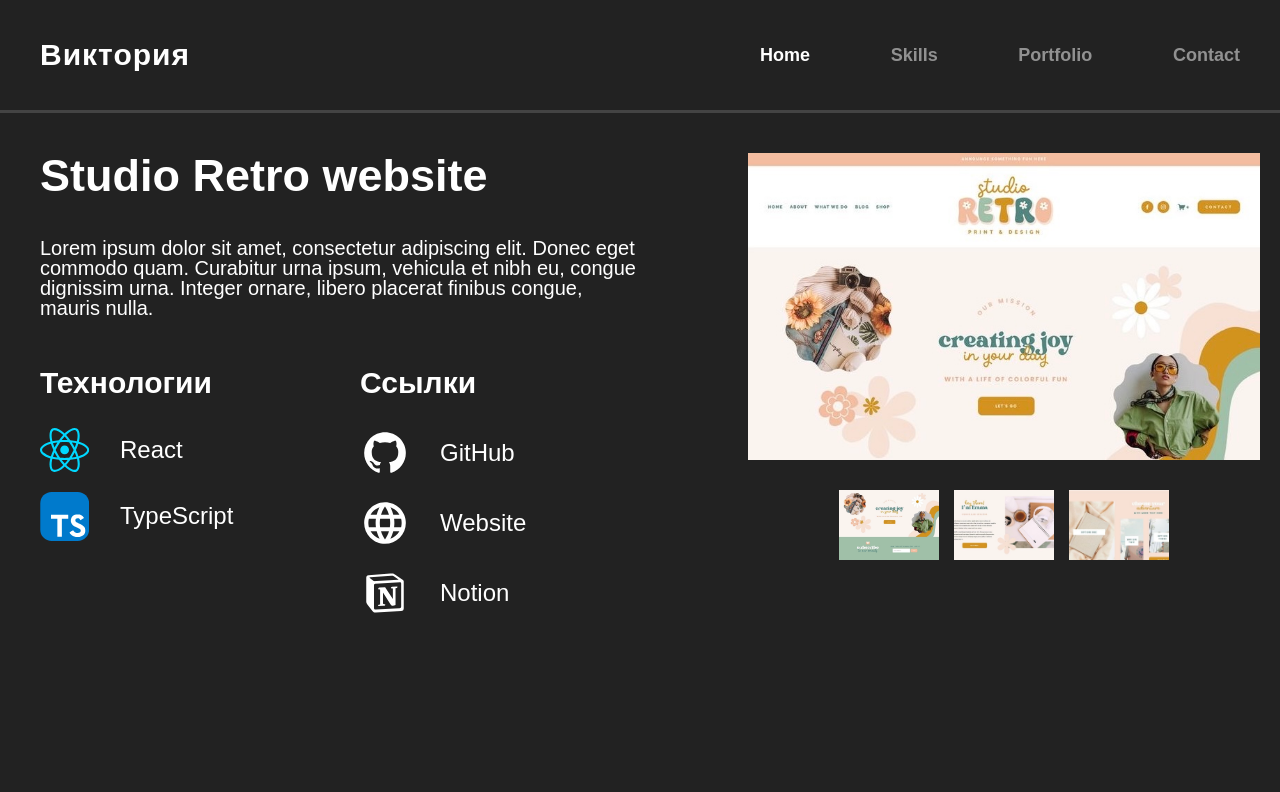
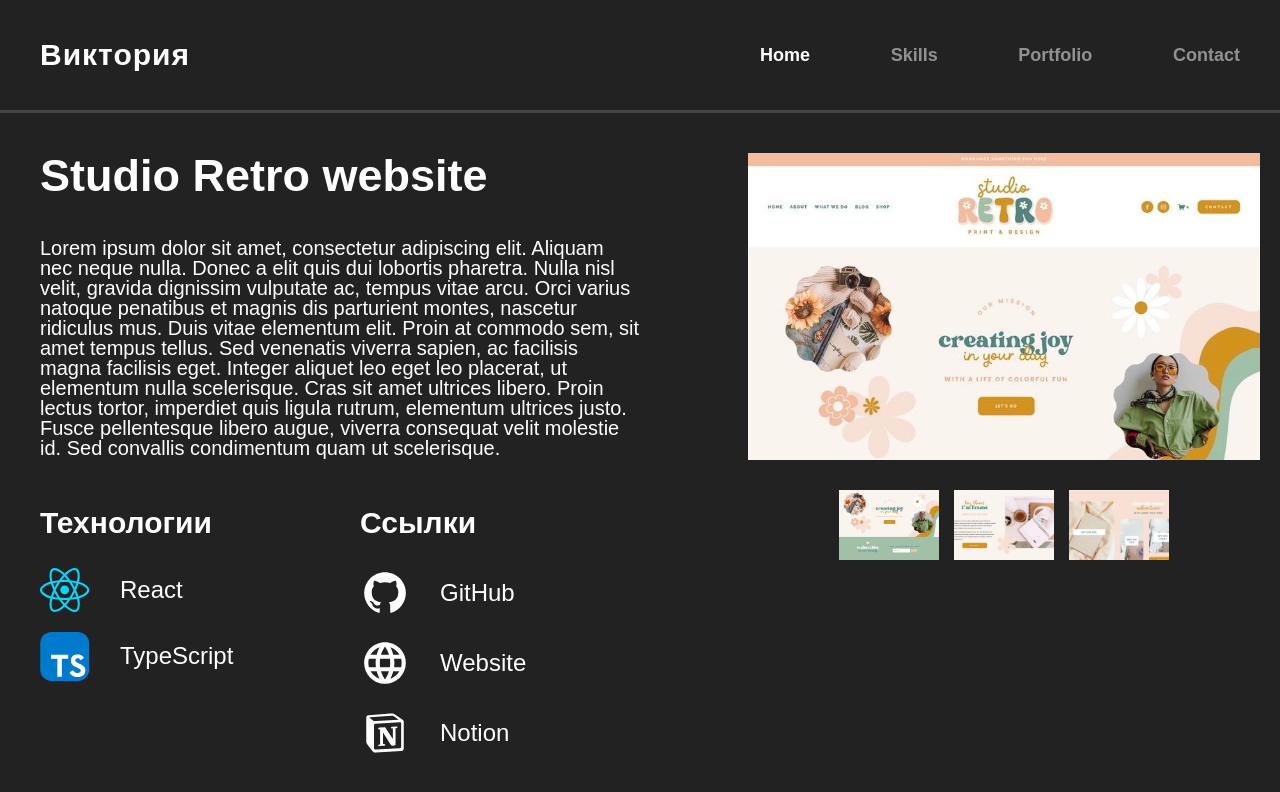
Before and after one commit to huhhell/portfolio, a React (Vite) app: page /project in a window 1280 px wide. Shown: the top 792 px of the page. Built offline with nearby package versions, Linux system fonts and the light colour scheme.

Commit message:
change structure of project, add long description to it to display it at the project page

```diff
--- a/src/assets/components/ProjectInfo/ProjectInfo.tsx
+++ b/src/assets/components/ProjectInfo/ProjectInfo.tsx
@@ -10,7 +10,7 @@ export default function ProjectInfo({project}: Props) {
 
     return <Info>
         <Title>{project.name}</Title>
-        <Text>{project.description}</Text>
+        <Text>{project.descriptionLong}</Text>
         <LinksContainer>
             <ProjectLinks tech={project.tech} links={project.links} />
         </LinksContainer>
--- a/src/assets/components/ProjectsList/ProjectsList.tsx
+++ b/src/assets/components/ProjectsList/ProjectsList.tsx
@@ -10,7 +10,7 @@ export default function ProjectsList({projects}: Props) {
     return <Container>
         {projects.map(i => <ProjectContainer key={i.id}>
             <ProjectTitle>{i.name}</ProjectTitle>
-            <ProjectDescription>{i.description}</ProjectDescription>
+            <ProjectDescription>{i.descriptionShort}</ProjectDescription>
             <ProjectMore>Открыть</ProjectMore>
             <ProjectImg src={i.img[0].img}></ProjectImg>
         </ProjectContainer> )}
--- a/src/assets/data/projects.ts
+++ b/src/assets/data/projects.ts
@@ -7,13 +7,15 @@ import {
     reactRouter,
     reactT,
     reactTestingLibrary,
-    SCSS, styledComponents,
+    SCSS,
+    styledComponents,
     Tech,
     typeScript
 } from "./tech.ts";
 import {
     Project01Images,
-    Project02Images, Project03Images,
+    Project02Images,
+    Project03Images,
     Project04Images,
     Project05Images,
     Project06Images,
@@ -29,7 +31,8 @@ export interface ProjectLink {
 export default interface Project {
     name: string,
     tech: Tech[],
-    description: string,
+    descriptionShort: string,
+    descriptionLong: string,
     img: ProjectImage[],
     links: ProjectLink[],
     category: string,
@@ -40,7 +43,8 @@ export const projects: Project[] = [
     {
         name: 'Studio Retro website',
         tech: [reactT, typeScript],
-        description: 'Lorem ipsum dolor sit amet, consectetur adipiscing elit. Donec eget commodo quam. Curabitur urna ipsum, vehicula et nibh eu, congue dignissim urna. Integer ornare, libero placerat finibus congue, mauris nulla.',
+        descriptionShort: 'Lorem ipsum dolor sit amet, consectetur adipiscing elit. Donec eget commodo quam. Curabitur urna ipsum, vehicula et nibh eu, congue dignissim urna. Integer ornare, libero placerat finibus congue, mauris nulla.',
+        descriptionLong: 'Lorem ipsum dolor sit amet, consectetur adipiscing elit. Aliquam nec neque nulla. Donec a elit quis dui lobortis pharetra. Nulla nisl velit, gravida dignissim vulputate ac, tempus vitae arcu. Orci varius natoque penatibus et magnis dis parturient montes, nascetur ridiculus mus. Duis vitae elementum elit. Proin at commodo sem, sit amet tempus tellus. Sed venenatis viverra sapien, ac facilisis magna facilisis eget. Integer aliquet leo eget leo placerat, ut elementum nulla scelerisque. Cras sit amet ultrices libero. Proin lectus tortor, imperdiet quis ligula rutrum, elementum ultrices justo. Fusce pellentesque libero augue, viverra consequat velit molestie id. Sed convallis condimentum quam ut scelerisque.',
         img: Project01Images,
         links: [{name: 'GitHub', link: '', id: 0}, {name: 'Website', link: '', id: 2}, {name: 'Notion', link: '', id: 3}],
         category: 'React',
@@ -49,7 +53,8 @@ export const projects: Project[] = [
     {
         name: 'E-Commerce',
         tech: [HTML, SCSS, materialUI],
-        description: 'Lorem ipsum dolor sit amet, consectetur adipiscing elit. Donec eget commodo quam. Curabitur urna ipsum, vehicula et nibh eu, congue dignissim urna. Integer ornare, libero placerat finibus congue, mauris nulla.',
+        descriptionShort: 'Lorem ipsum dolor sit amet, consectetur adipiscing elit. Donec eget commodo quam. Curabitur urna ipsum, vehicula et nibh eu, congue dignissim urna. Integer ornare, libero placerat finibus congue, mauris nulla.',
+        descriptionLong: 'Lorem ipsum dolor sit amet, consectetur adipiscing elit. Aliquam nec neque nulla. Donec a elit quis dui lobortis pharetra. Nulla nisl velit, gravida dignissim vulputate ac, tempus vitae arcu. Orci varius natoque penatibus et magnis dis parturient montes, nascetur ridiculus mus. Duis vitae elementum elit. Proin at commodo sem, sit amet tempus tellus. Sed venenatis viverra sapien, ac facilisis magna facilisis eget. Integer aliquet leo eget leo placerat, ut elementum nulla scelerisque. Cras sit amet ultrices libero. Proin lectus tortor, imperdiet quis ligula rutrum, elementum ultrices justo. Fusce pellentesque libero augue, viverra consequat velit molestie id. Sed convallis condimentum quam ut scelerisque.',
         img: Project02Images,
         links: [{name: 'GitHub', link: '', id: 0}, {name: 'Website', link: '', id: 2}, {name: 'Notion', link: '', id: 3}],
         category: 'HTML / CSS',
@@ -58,7 +63,8 @@ export const projects: Project[] = [
     {
         name: 'Portfolio',
         tech: [reactT, reactRouter, reactTestingLibrary, jest],
-        description: 'Lorem ipsum dolor sit amet, consectetur adipiscing elit. Donec eget commodo quam. Curabitur urna ipsum, vehicula et nibh eu, congue dignissim urna. Integer ornare, libero placerat finibus congue, mauris nulla.',
+        descriptionShort: 'Lorem ipsum dolor sit amet, consectetur adipiscing elit. Donec eget commodo quam. Curabitur urna ipsum, vehicula et nibh eu, congue dignissim urna. Integer ornare, libero placerat finibus congue, mauris nulla.',
+        descriptionLong: 'Lorem ipsum dolor sit amet, consectetur adipiscing elit. Aliquam nec neque nulla. Donec a elit quis dui lobortis pharetra. Nulla nisl velit, gravida dignissim vulputate ac, tempus vitae arcu. Orci varius natoque penatibus et magnis dis parturient montes, nascetur ridiculus mus. Duis vitae elementum elit. Proin at commodo sem, sit amet tempus tellus. Sed venenatis viverra sapien, ac facilisis magna facilisis eget. Integer aliquet leo eget leo placerat, ut elementum nulla scelerisque. Cras sit amet ultrices libero. Proin lectus tortor, imperdiet quis ligula rutrum, elementum ultrices justo. Fusce pellentesque libero augue, viverra consequat velit molestie id. Sed convallis condimentum quam ut scelerisque.',
         img: Project03Images,
         links: [{name: 'GitHub', link: '', id: 0}, {name: 'Website', link: '', id: 2}, {name: 'Notion', link: '', id: 3}],
         category: 'Components',
@@ -67,7 +73,8 @@ export const projects: Project[] = [
     {
         name: 'Travel Website',
         tech: [reactT, javaScript, styledComponents],
-        description: 'Lorem ipsum dolor sit amet, consectetur adipiscing elit. Donec eget commodo quam. Curabitur urna ipsum, vehicula et nibh eu, congue dignissim urna. Integer ornare, libero placerat finibus congue, mauris nulla.',
+        descriptionShort: 'Lorem ipsum dolor sit amet, consectetur adipiscing elit. Donec eget commodo quam. Curabitur urna ipsum, vehicula et nibh eu, congue dignissim urna. Integer ornare, libero placerat finibus congue, mauris nulla.',
+        descriptionLong: 'Lorem ipsum dolor sit amet, consectetur adipiscing elit. Aliquam nec neque nulla. Donec a elit quis dui lobortis pharetra. Nulla nisl velit, gravida dignissim vulputate ac, tempus vitae arcu. Orci varius natoque penatibus et magnis dis parturient montes, nascetur ridiculus mus. Duis vitae elementum elit. Proin at commodo sem, sit amet tempus tellus. Sed venenatis viverra sapien, ac facilisis magna facilisis eget. Integer aliquet leo eget leo placerat, ut elementum nulla scelerisque. Cras sit amet ultrices libero. Proin lectus tortor, imperdiet quis ligula rutrum, elementum ultrices justo. Fusce pellentesque libero augue, viverra consequat velit molestie id. Sed convallis condimentum quam ut scelerisque.',
         img: Project04Images,
         links: [{name: 'GitHub', link: '', id: 0}, {name: 'Website', link: '', id: 2}, {name: 'Notion', link: '', id: 3}],
         category: 'React',
@@ -76,7 +83,8 @@ export const projects: Project[] = [
     {
         name: 'Web Studio',
         tech: [HTML, CSS, typeScript],
-        description: 'Lorem ipsum dolor sit amet, consectetur adipiscing elit. Donec eget commodo quam. Curabitur urna ipsum, vehicula et nibh eu, congue dignissim urna. Integer ornare, libero placerat finibus congue, mauris nulla.',
+        descriptionShort: 'Lorem ipsum dolor sit amet, consectetur adipiscing elit. Donec eget commodo quam. Curabitur urna ipsum, vehicula et nibh eu, congue dignissim urna. Integer ornare, libero placerat finibus congue, mauris nulla.',
+        descriptionLong: 'Lorem ipsum dolor sit amet, consectetur adipiscing elit. Aliquam nec neque nulla. Donec a elit quis dui lobortis pharetra. Nulla nisl velit, gravida dignissim vulputate ac, tempus vitae arcu. Orci varius natoque penatibus et magnis dis parturient montes, nascetur ridiculus mus. Duis vitae elementum elit. Proin at commodo sem, sit amet tempus tellus. Sed venenatis viverra sapien, ac facilisis magna facilisis eget. Integer aliquet leo eget leo placerat, ut elementum nulla scelerisque. Cras sit amet ultrices libero. Proin lectus tortor, imperdiet quis ligula rutrum, elementum ultrices justo. Fusce pellentesque libero augue, viverra consequat velit molestie id. Sed convallis condimentum quam ut scelerisque.',
         img: Project05Images,
         links: [{name: 'GitHub', link: '', id: 0}, {name: 'Website', link: '', id: 2}, {name: 'Notion', link: '', id: 3}],
         category: 'React',
@@ -85,7 +93,8 @@ export const projects: Project[] = [
     {
         name: 'Movie Website',
         tech: [HTML, CSS, typeScript],
-        description: 'Lorem ipsum dolor sit amet, consectetur adipiscing elit. Donec eget commodo quam. Curabitur urna ipsum, vehicula et nibh eu, congue dignissim urna. Integer ornare, libero placerat finibus congue, mauris nulla.',
+        descriptionShort: 'Lorem ipsum dolor sit amet, consectetur adipiscing elit. Donec eget commodo quam. Curabitur urna ipsum, vehicula et nibh eu, congue dignissim urna. Integer ornare, libero placerat finibus congue, mauris nulla.',
+        descriptionLong: 'Lorem ipsum dolor sit amet, consectetur adipiscing elit. Aliquam nec neque nulla. Donec a elit quis dui lobortis pharetra. Nulla nisl velit, gravida dignissim vulputate ac, tempus vitae arcu. Orci varius natoque penatibus et magnis dis parturient montes, nascetur ridiculus mus. Duis vitae elementum elit. Proin at commodo sem, sit amet tempus tellus. Sed venenatis viverra sapien, ac facilisis magna facilisis eget. Integer aliquet leo eget leo placerat, ut elementum nulla scelerisque. Cras sit amet ultrices libero. Proin lectus tortor, imperdiet quis ligula rutrum, elementum ultrices justo. Fusce pellentesque libero augue, viverra consequat velit molestie id. Sed convallis condimentum quam ut scelerisque.',
         img: Project06Images,
         links: [{name: 'GitHub', link: '', id: 0}, {name: 'Website', link: '', id: 2}, {name: 'Notion', link: '', id: 3}],
         category: 'HTML / CSS',
```
Also changed, not shown: src/assets/Pages/Navigation/NavigationMobile.tsx (+25 -0 lines).
